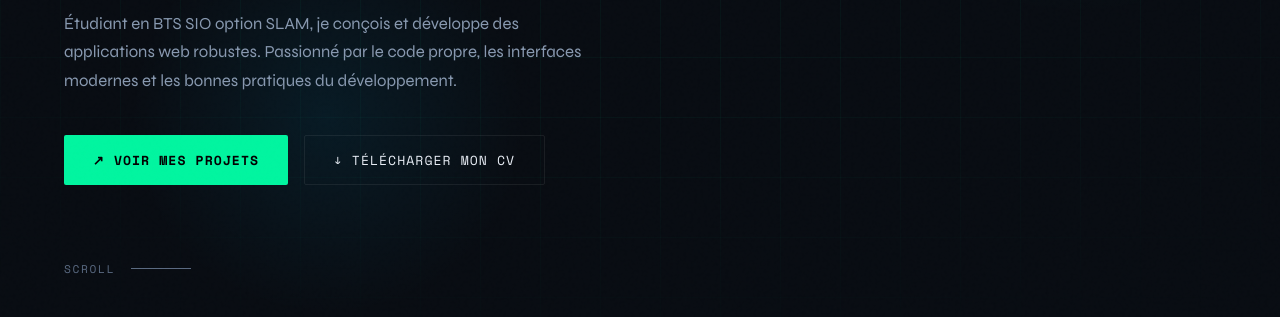
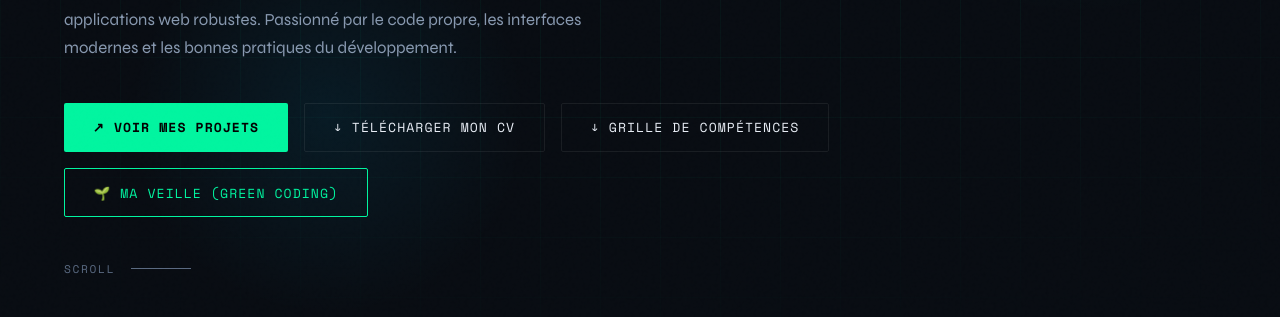
Before and after one commit to mamadoudrago/mamadoudrago.github.io, a plain HTML site: page index.html in a window 1280 px wide. Shown: the part 483-800 px from the top of the page. Drawn offline with nearby package versions, Linux system fonts and the light colour scheme.

Commit message:
Add links for skills grid and Green Coding document

```diff
--- a/index.html
+++ b/index.html
@@ -544,6 +544,12 @@
         <a href="CV_Mamadou_Drago.pdf" class="btn-secondary" target="_blank">
           ↓ Télécharger mon CV
         </a>
+        <a href="Grille de compétence Drago Mamadou (1).pdf" class="btn-secondary" download>
+        ↓ Grille de compétences
+        </a>
+        <a href="https://docs.google.com/document/d/1DldadZAXaEYS2pp4mTmiOEScMijqWuCgYTyaO6XyCbw/edit?usp=sharing" class="btn-secondary" target="_blank" style="border-color: var(--accent); color: var(--accent);">
+        🌱 Ma Veille (Green Coding)
+        </a>
       </div>
     </div>
 
```
